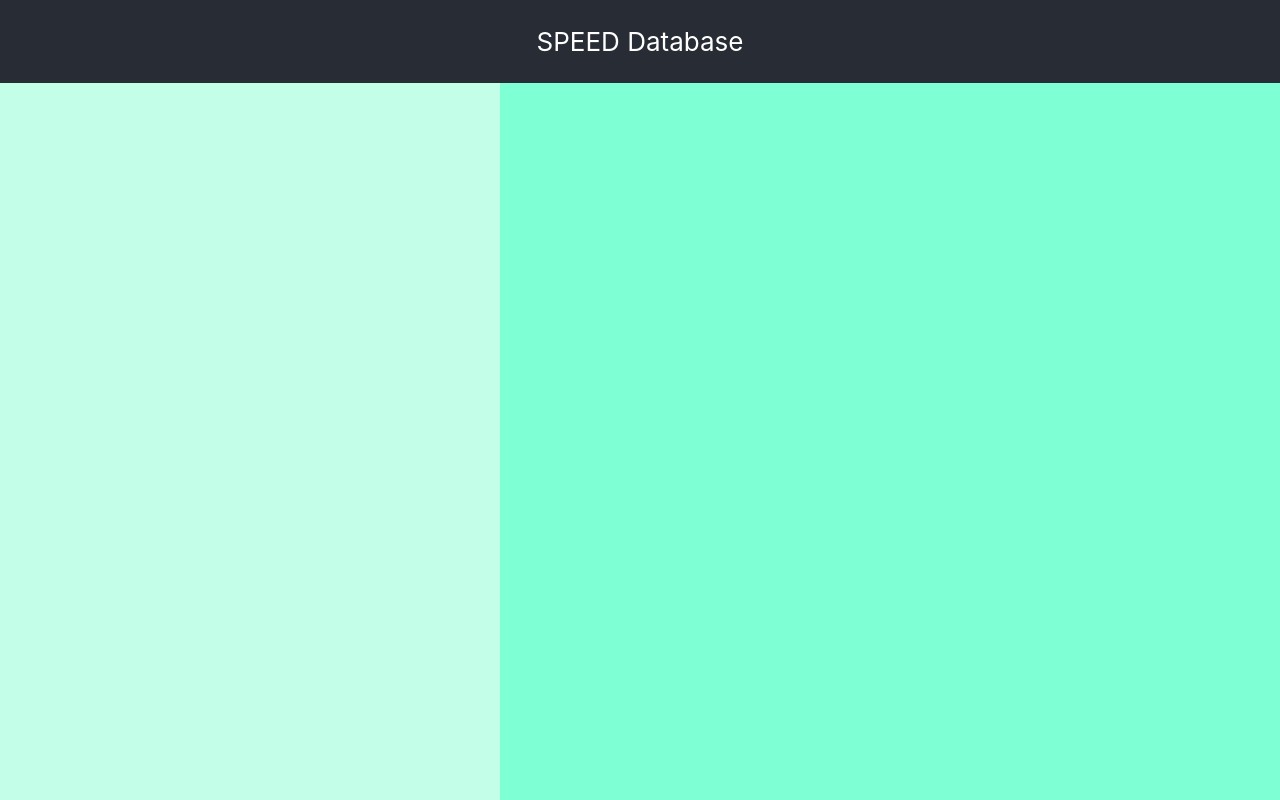
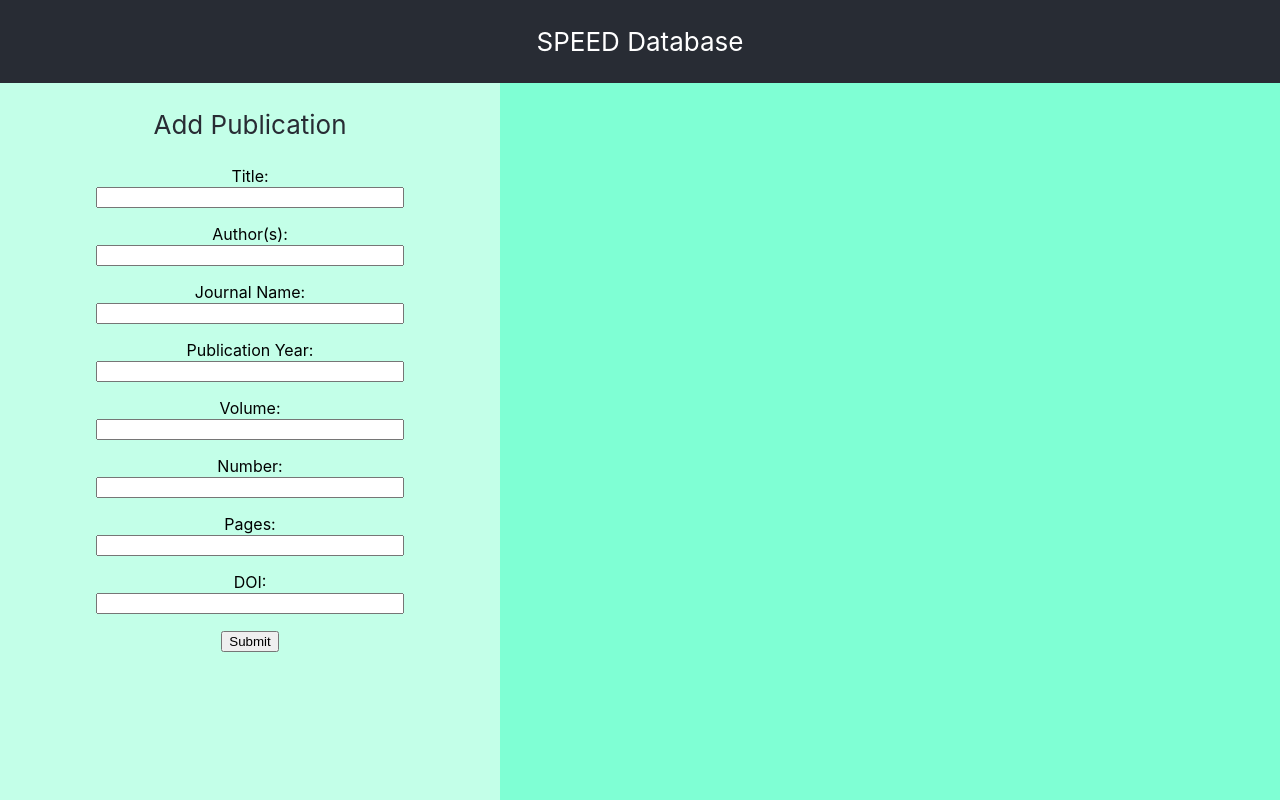
Before and after one commit to beny098/SPEED, a React (Create React App) app in the folder frontend/: page / in a window 1280 px wide. Shown: the top 800 px of the page. Built offline with nearby package versions, Linux system fonts and the light colour scheme.

Commit message:
Updated text input fields.

```diff
--- a/frontend/src/App.css
+++ b/frontend/src/App.css
@@ -23,6 +23,15 @@
   color: white;
 }
 
+.submitTitle {
+  display: flex;
+  flex-direction: column;
+  align-items: center;
+  justify-content: center;
+  font-size: calc(10px + 2vmin);
+  color: #282c34;
+}
+
 .App-link {
   color: #61dafb;
 }
@@ -46,3 +55,7 @@
   min-height: 1000px;
   background-color: #c3ffe8;
 }
+
+.textField {
+  min-width: 300px;
+}
--- a/frontend/src/App.js
+++ b/frontend/src/App.js
@@ -10,7 +10,61 @@ function App() {
             <p>SPEED Database</p>
           </header>
           <div class="submit">
+            <header className="submitTitle">
+              <p>Add Publication</p>
+            </header>
 
+            <form>
+              <label class="textBox">
+                Title:
+                <div></div>
+                <input type="text" class="textField" name="title" />
+              </label>
+              <p></p>
+              <label>
+                Author(s):
+                <div></div>
+                <input type="text" class="textField" name="title" />
+              </label>
+              <p></p>
+              <label>
+                Journal Name:
+                <div></div>
+                <input type="text" class="textField" name="title" />
+              </label>
+              <p></p>
+              <label>
+                Publication Year:
+                <div></div>
+                <input type="text" class="textField" name="title" />
+              </label>
+              <p></p>
+              <label>
+                Volume:
+                <div></div>
+                <input type="text" class="textField" name="title" />
+              </label>
+              <p></p>
+              <label>
+                Number:
+                <div></div>
+                <input type="text" class="textField" name="title" />
+              </label>
+              <p></p>
+              <label>
+                Pages:
+                <div></div>
+                <input type="text" class="textField" name="title" />
+              </label>
+              <p></p>
+              <label>
+                DOI:
+                <div></div>
+                <input type="text" class="textField" name="title" />
+              </label>
+              <p></p>
+              <input type="submit" />
+            </form>
           </div>
         </body>
       </div>
```
